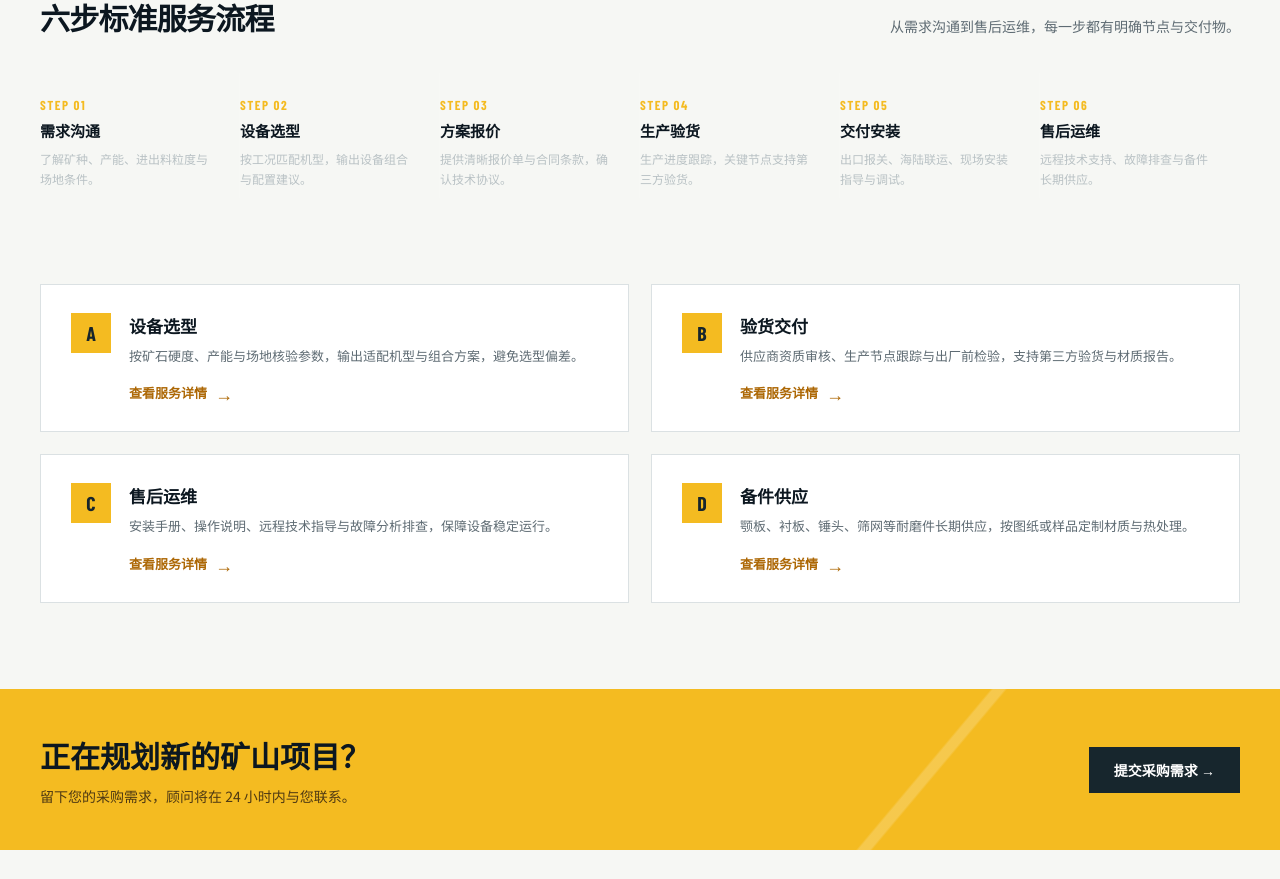
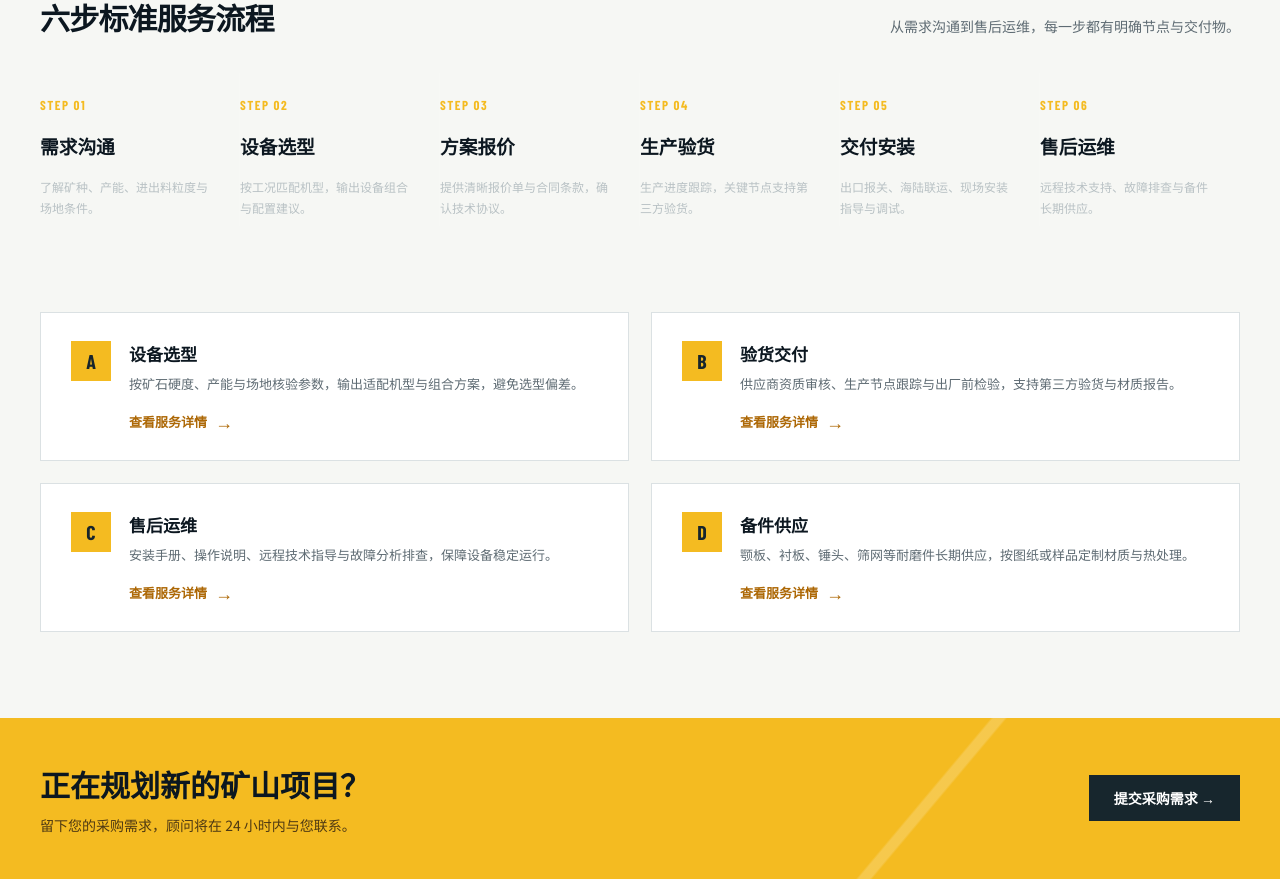
Before and after one commit to SSYin-yg/Vite-React-Hono, a React (Vite) app in the folder apps/web/: page /support in a window 1280 px wide. Shown: the part 980-1859 px from the top of the page. Before the commit the page ends 1830 px from the top, so only its background shows below. Built offline with nearby package versions, Linux system fonts and the light colour scheme; no server answers.

Commit message:
a11y: fix support heading hierarchy

```diff
--- a/apps/web/src/pages/Support.tsx
+++ b/apps/web/src/pages/Support.tsx
@@ -80,7 +80,7 @@ export default function Support() {
             {STEPS.map(([title, copy], i) => (
               <div className="step" key={title}>
                 <div className="step-no">STEP 0{i + 1}</div>
-                <h4>{t(title)}</h4>
+                <h3>{t(title)}</h3>
                 <p>{t(copy)}</p>
               </div>
             ))}
```
